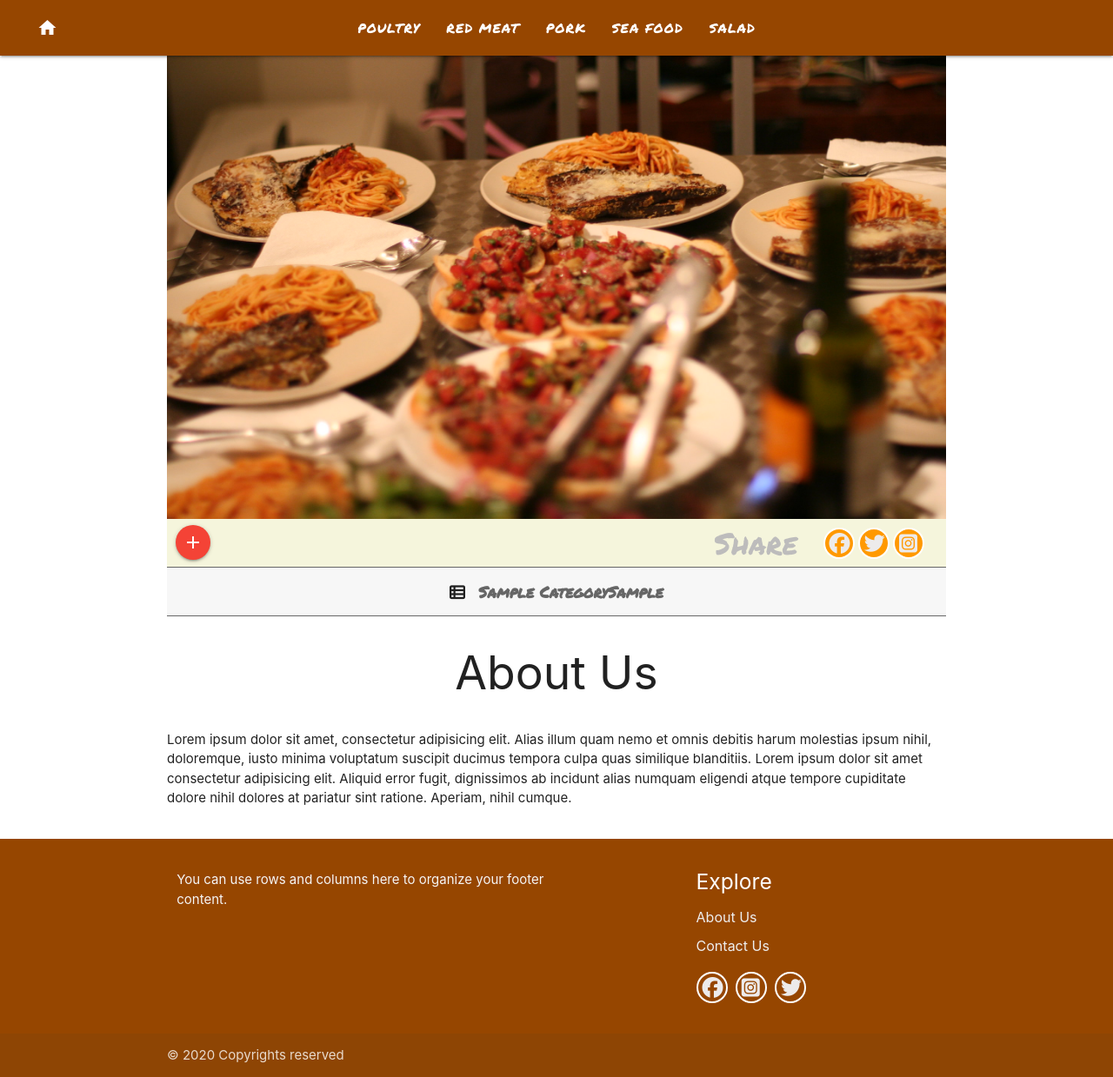
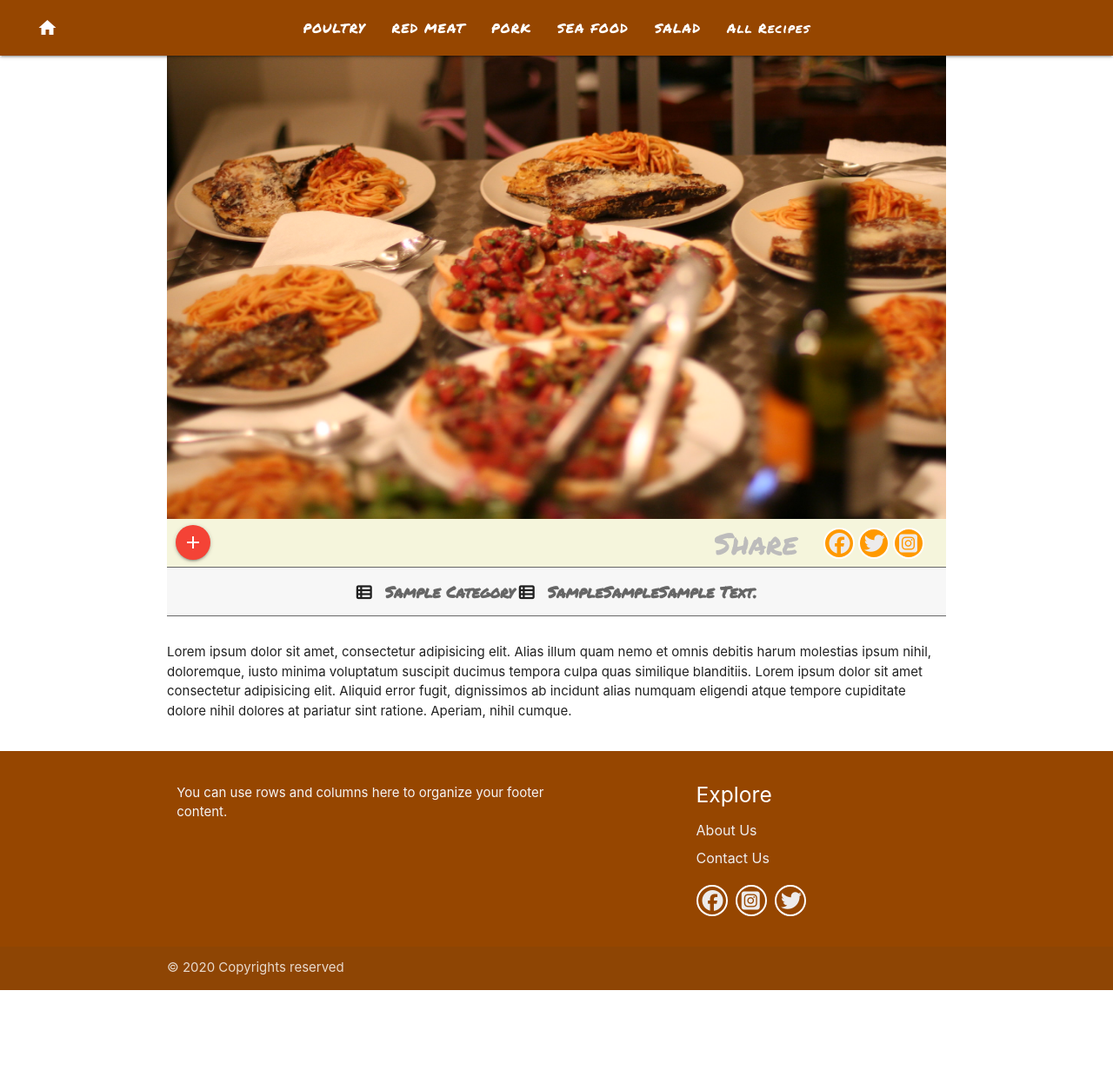
Before and after one commit to rimantascode/MS3-cookbook, a Flask app: template templates/about_us.html in a window 1280 px wide. Shown: the whole page at 87% size. After the commit the page ends 1139 px from the top, so only its background shows below. Run offline with Flask 2, Linux system fonts and the light colour scheme; the template is opened without the code that fills it: most values are stand-ins (such as "Sample title", 1, 10 or a date in 2020); some libraries are stand-ins or nearby versions.

Commit message:
when we click on about us and on contact us in the bar changes the name of the page

```diff
--- a/app.py
+++ b/app.py
@@ -24,14 +24,14 @@ def get_tasks():
     time_added()
 
     return render_template("index.html",
-                           recipe=mongo.db.recipe.find().sort("date", -1), added_latest=time_added())
+                           recipe=mongo.db.recipe.find().sort("date", -1), added_latest=time_added(), all_recipes="All recipes")
 
 
 @ app.route('/index/<category>')
 def get_categories(category):
     time_added()
     return render_template("index.html",
-                           recipe=mongo.db.recipe.find({"category": category}), added_latest=time_added(), cate=mongo.db.recipe.find({"category": category}))
+                           recipe=mongo.db.recipe.find({"category": category}), added_latest=time_added(), cate=mongo.db.recipe.find({"category": category}), hidden="hidden")
 
 
 @ app.route('/edit_recipe/<recipes_id>')
@@ -91,12 +91,12 @@ def delete_recipe(recipes_id):
 
 @ app.route('/about_us')
 def about_us():
-    return render_template('about_us.html')
+    return render_template('about_us.html', about_us="About Us", hidden="hidden")
 
 
-@ app.route('/contact_us')
+@app.route('/contact_us')
 def contact_us():
-    return render_template("contact_us.html")
+    return render_template("contact_us.html", contact_us="Contact Us", hidden="hidden")
 
 
 @ app.route("/contact_us_form", methods=['GET', 'POST'])
--- a/templates/about_us.html
+++ b/templates/about_us.html
@@ -1,6 +1,5 @@
 {% extends 'base.html'%} {% block content %}
 <div class="row">
-  <h2 class="center-heading">About Us</h2>
   <div class="col s12">
     <p>
       Lorem ipsum dolor sit amet, consectetur adipisicing elit. Alias illum quam
--- a/templates/base.html
+++ b/templates/base.html
@@ -45,6 +45,9 @@
           <li class="nav-links"><a href="/index/Pork">PORK</a></li>
           <li class="nav-links"><a href="/index/Sea Food">SEA FOOD</a></li>
           <li class="nav-links"><a href="/index/Salad">SALAD</a></li>
+          <li class="nav-links">
+            <a href="/index">All Recipes</a>
+          </li>
         </ul>
       </div>
 
@@ -116,12 +119,16 @@
 
       <!-- search results -->
       <div class="col s12 search-result-bar list-icon">
-        {%for a in cate %}
         <h5>
+          {%for a in cate %}
           <i class="fas fa-th-list"></i>
-          <span>{{a.category}}{{contact_us}}</span>
+          <span>{{a.category}}</span>
+          {%endfor%}
+
+          <i class="fas fa-th-list" {{hidden}}></i>
+
+          <span>{{all_recipes}}{{contact_us}}{{about_us}}</span>
         </h5>
-        {%endfor%}
       </div>
       {% block content %} {% endblock %}
     </div>
--- a/templates/index.html
+++ b/templates/index.html
@@ -6,7 +6,7 @@
 	<div class="search-results-list">
 		<div class="card horizontal z-depth-4">
 			<div class="row">
-				<div class=" col m5 l5 card-image ">
+				<div class=" col m5 l5 card-image">
 					<img src="{{ingrediants.picture_url}}" class="round-image size" />
           </div>
 					<div class=" col m7 l7 card-stacked">
```
Also changed, not shown: templates/contact_us.html (+3 -7 lines).
